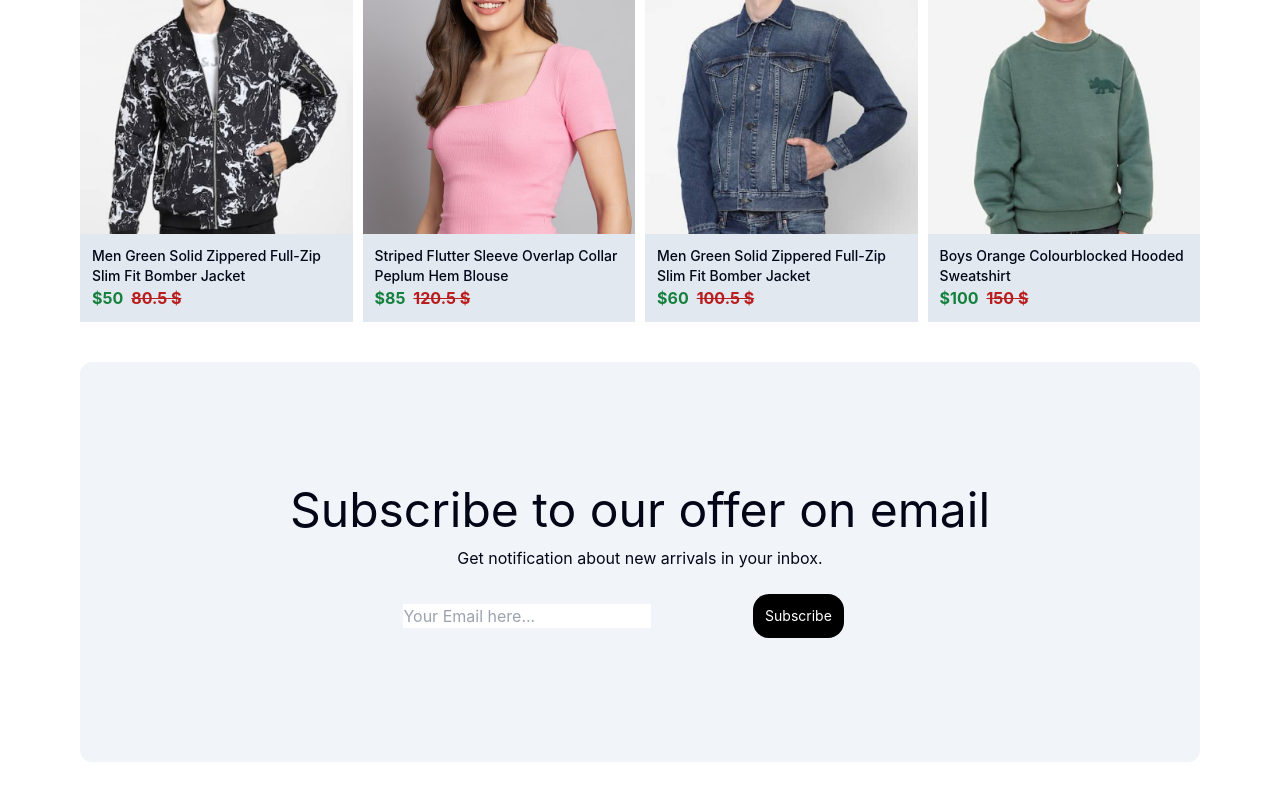
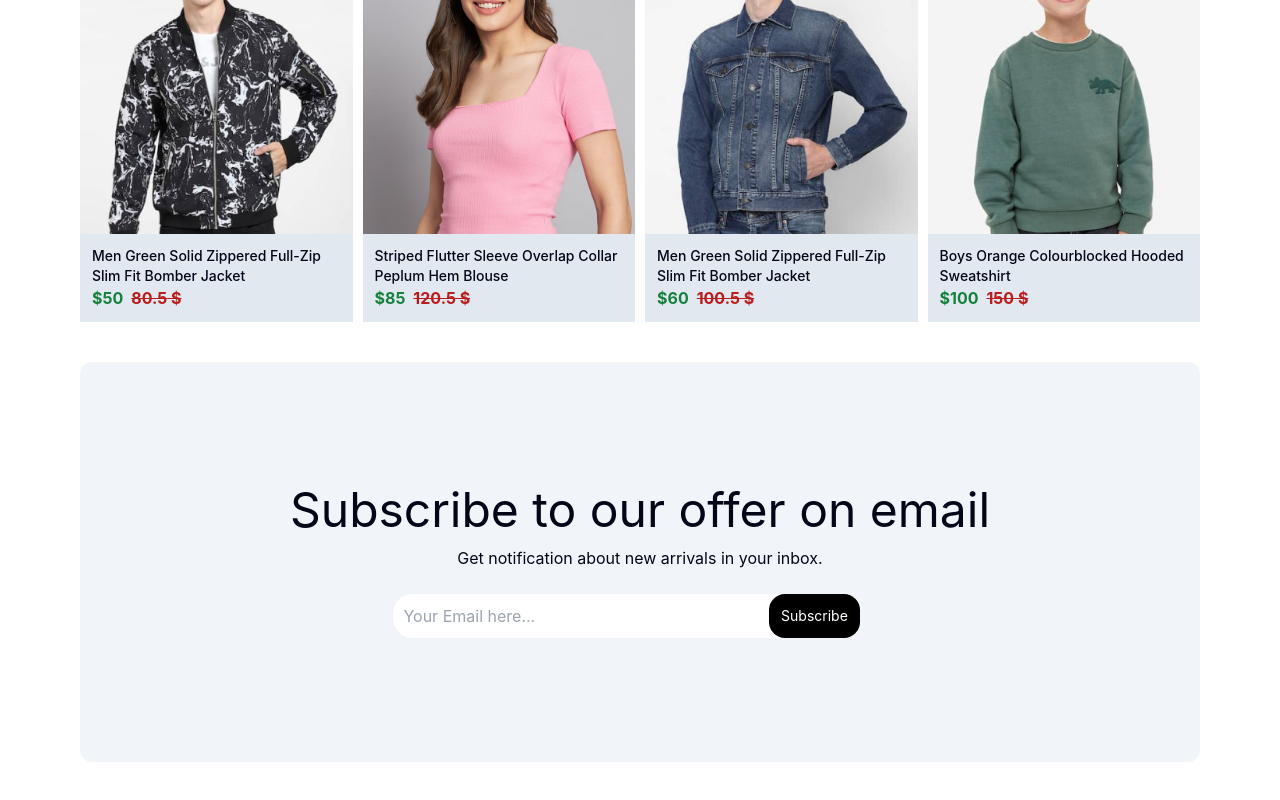
Before and after one commit to tchasinga/magazine-shopping, a React (Vite) app in the folder frontend/: page / in a window 1280 px wide. Shown: the part 2168-2968 px from the top of the page. Built offline with nearby package versions, Linux system fonts and the light colour scheme.

Commit message:
New one six

```diff
--- a/frontend/src/index.css
+++ b/frontend/src/index.css
@@ -45,6 +45,14 @@
   grid-gap: 10px;
 }
 
+.bordering input {
+  border: none !important;
+  border-radius: 5px;
+  padding: 10px;
+  width: 170%;
+  border-top-left-radius: 20px !important;
+  border-bottom-left-radius: 20px !important;
+}
 
 .cartitems-promobox button {
   width: 154px;
```
